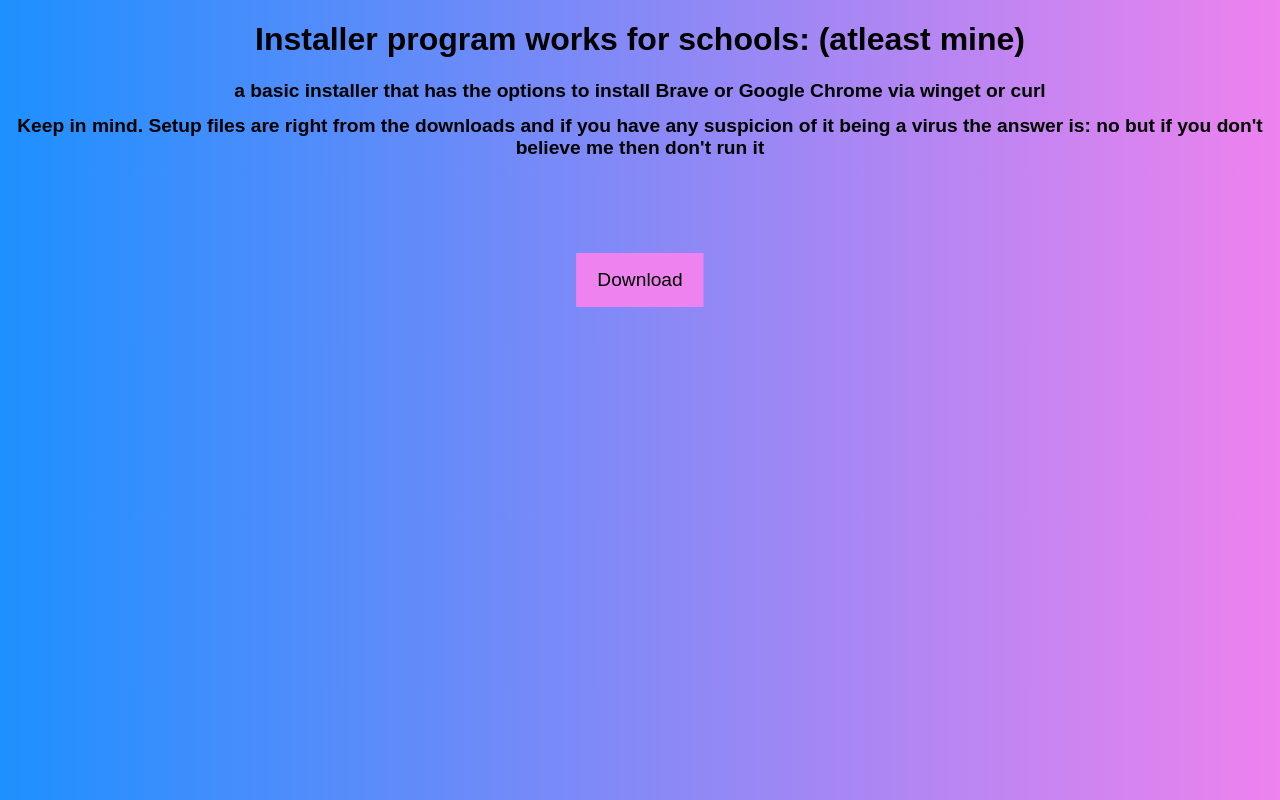
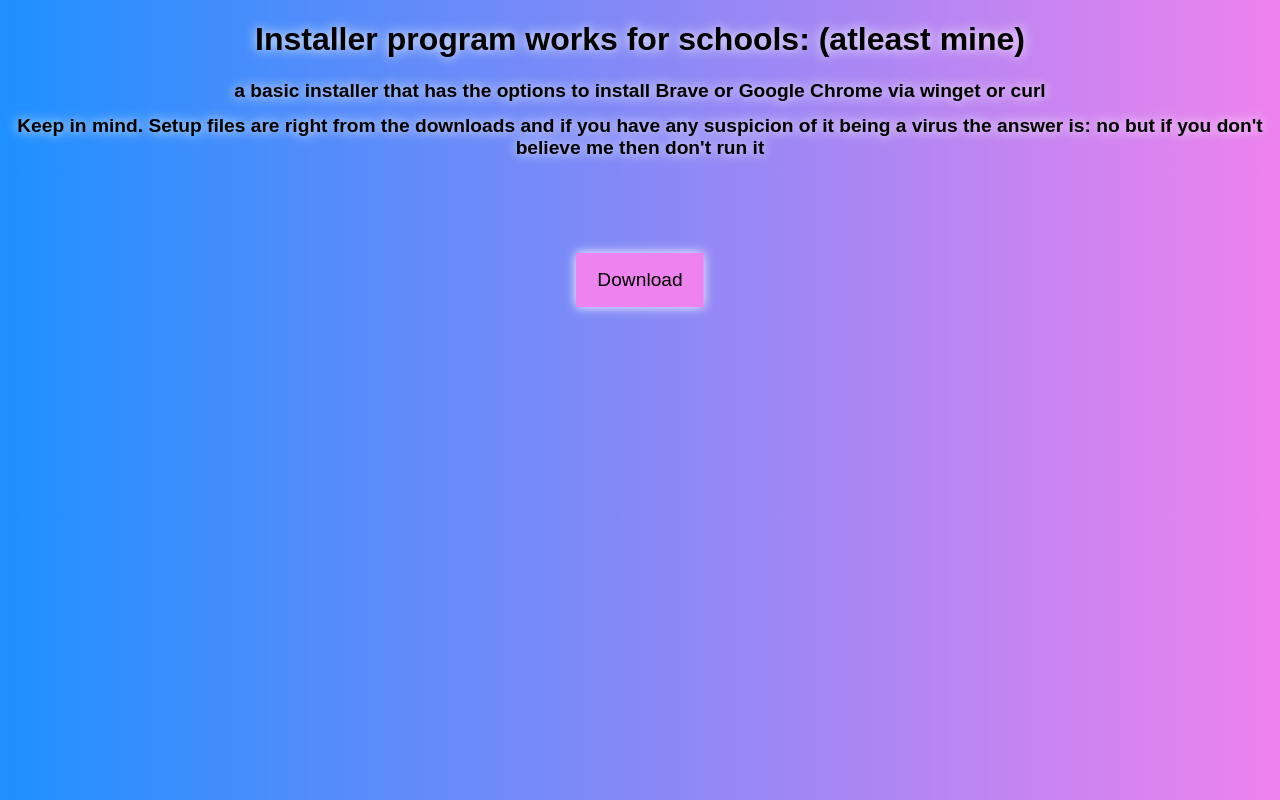
Before and after one commit to Hezcheats/software, a plain HTML site: page index.html in a window 1280 px wide. Drawn offline with Linux system fonts and the light colour scheme.

Commit message:
Update index.html

```diff
--- a/index.html
+++ b/index.html
@@ -10,10 +10,10 @@
         }
     </style>
 </head>
-<h1 style="font-size: xx-large; text-align: center;">Installer program works for schools: (atleast mine)</h1>
-<h1 style="font-size:larger; text-align: center;">a basic installer that has the options to install Brave or Google Chrome via winget or curl</h1>
-<h1 style="font-size:larger; text-align: center;">Keep in mind. Setup files are right from the downloads and if you have any suspicion of it being a virus the answer is: no but if you don't believe me then don't run it</h1>
-<button style="background-color: violet; color: black; border: 15px solid violet; position:absolute; top: 35%; left: 50%; transform: translate(-50%,-50%); font-size:larger;" id="Download_installer">Download</button>
+<h1 style="font-size: xx-large; text-align: center; filter:drop-shadow(0 0 6px white)">Installer program works for schools: (atleast mine)</h1>
+<h1 style="font-size:larger; text-align: center; filter:drop-shadow(0 0 6px white)">a basic installer that has the options to install Brave or Google Chrome via winget or curl</h1>
+<h1 style="font-size:larger; text-align: center; filter:drop-shadow(0 0 6px white)">Keep in mind. Setup files are right from the downloads and if you have any suspicion of it being a virus the answer is: no but if you don't believe me then don't run it</h1>
+<button style="background-color: violet; color: black; border: 15px solid violet; position:absolute; top: 35%; left: 50%; transform: translate(-50%,-50%); font-size:larger; filter:drop-shadow(0 0 6px white)" id="Download_installer">Download</button>
 <script>
   document.getElementById("Download_installer").addEventListener("click", function() {
     window.location.href = "https://file.io/LJ4WbGGTtiQ0";
```
